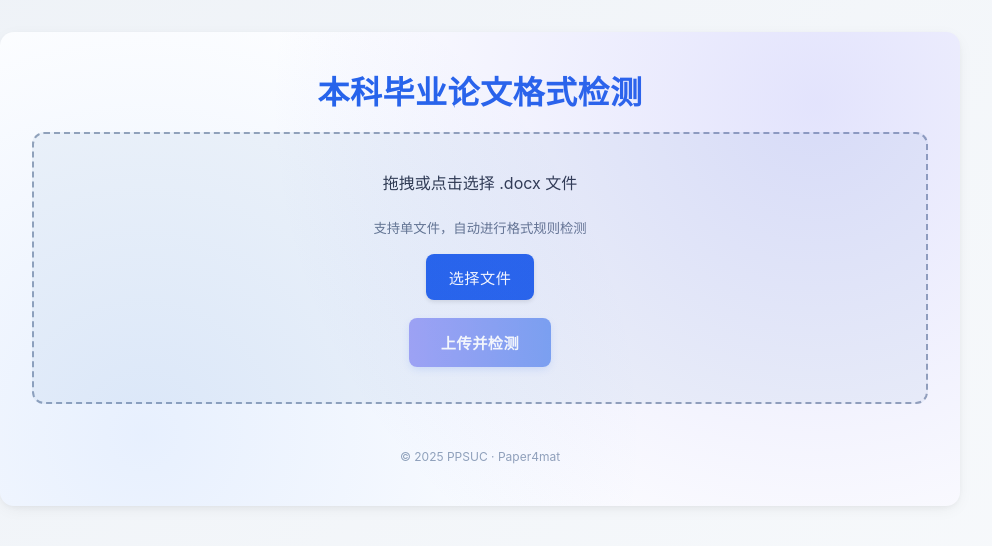
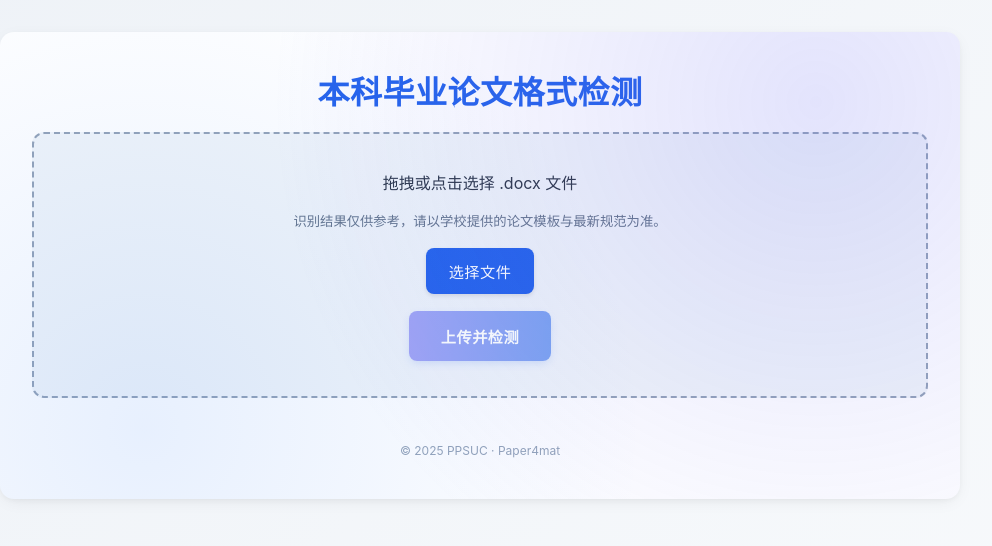
Before and after one commit to TanKimzeg/PP4mat, a React (Vite) app in the folder frontend/: page / in a window 1280 px wide. Shown: the top 546 px of the page, without its empty margins (160-1152 px from the left). Built offline with nearby package versions, Linux system fonts and the light colour scheme.

Commit message:
feat: 识别结果仅供参考

```diff
--- a/frontend/src/App.jsx
+++ b/frontend/src/App.jsx
@@ -82,10 +82,12 @@ function App() {
                         onDrop={handleDrop}
                     >
                         <p style={{margin:"0 0 .4rem"}}>{file ? `已选择：${file.name}` : "拖拽或点击选择 .docx 文件"}</p>
-                        <small>支持单文件，自动进行格式规则检测</small>
+                        <small style={{marginTop: "-0.4rem"}}>
+                            识别结果仅供参考，请以学校提供的论文模板与最新规范为准。
+                        </small>
                         <input id="file-input-hidden" type="file" onChange={handleFileChange} accept=".docx" />
                         <button type="button" className="custom-file-btn" onClick={pickFile}>选择文件</button>
-                        <button type="submit" className="submit-btn" disabled={!file || uploading}>{uploading ? "上传中..." : "上传并检测"}</button>
+                        <button type="submit" className="submit-btn" disabled={!file || uploading}>{uploading ? "检测中..." : "上传并检测"}</button>
                     </div>
                 </form>
                 {error && <div className="result-panel" style={{borderColor:'#fca5a5', background:'#fff1f2'}}><h2>错误</h2><p style={{color:'#b91c1c'}}>{error}</p></div>}
```
